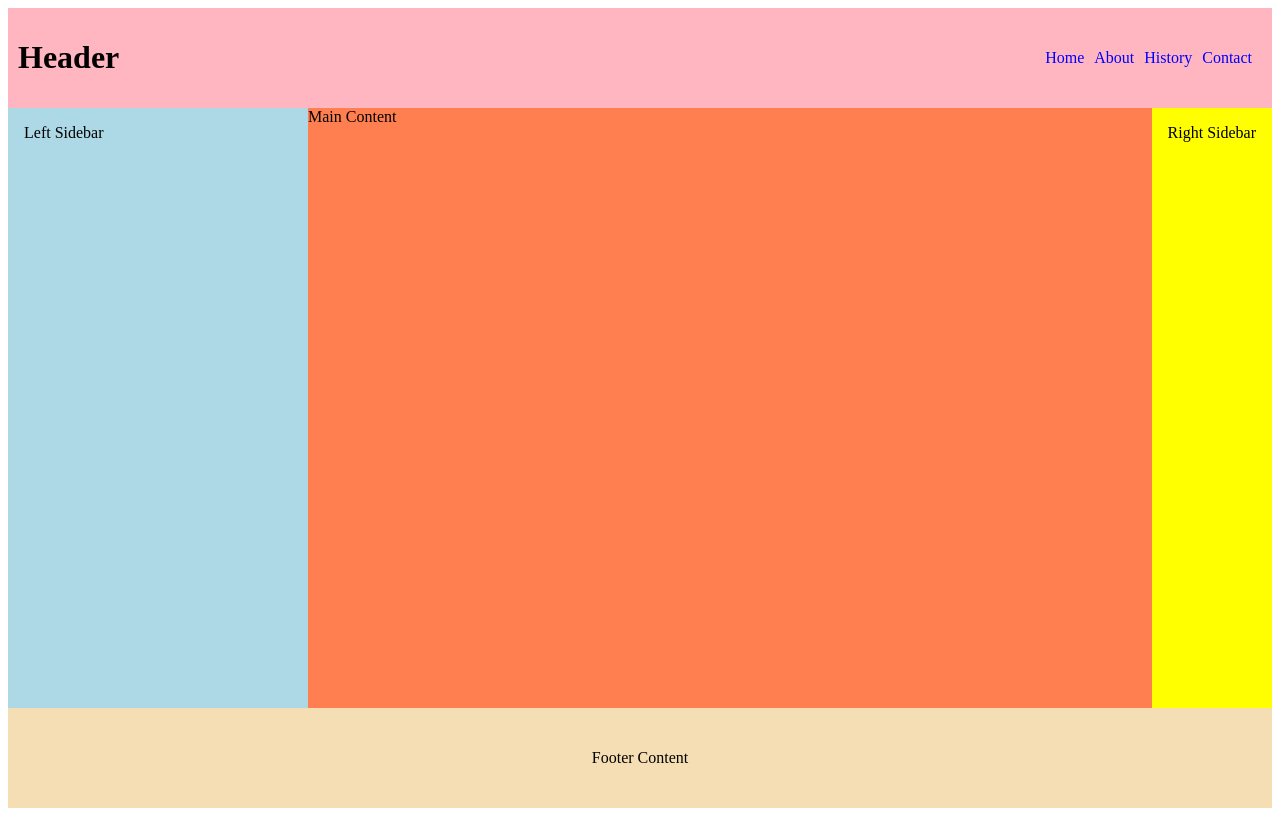
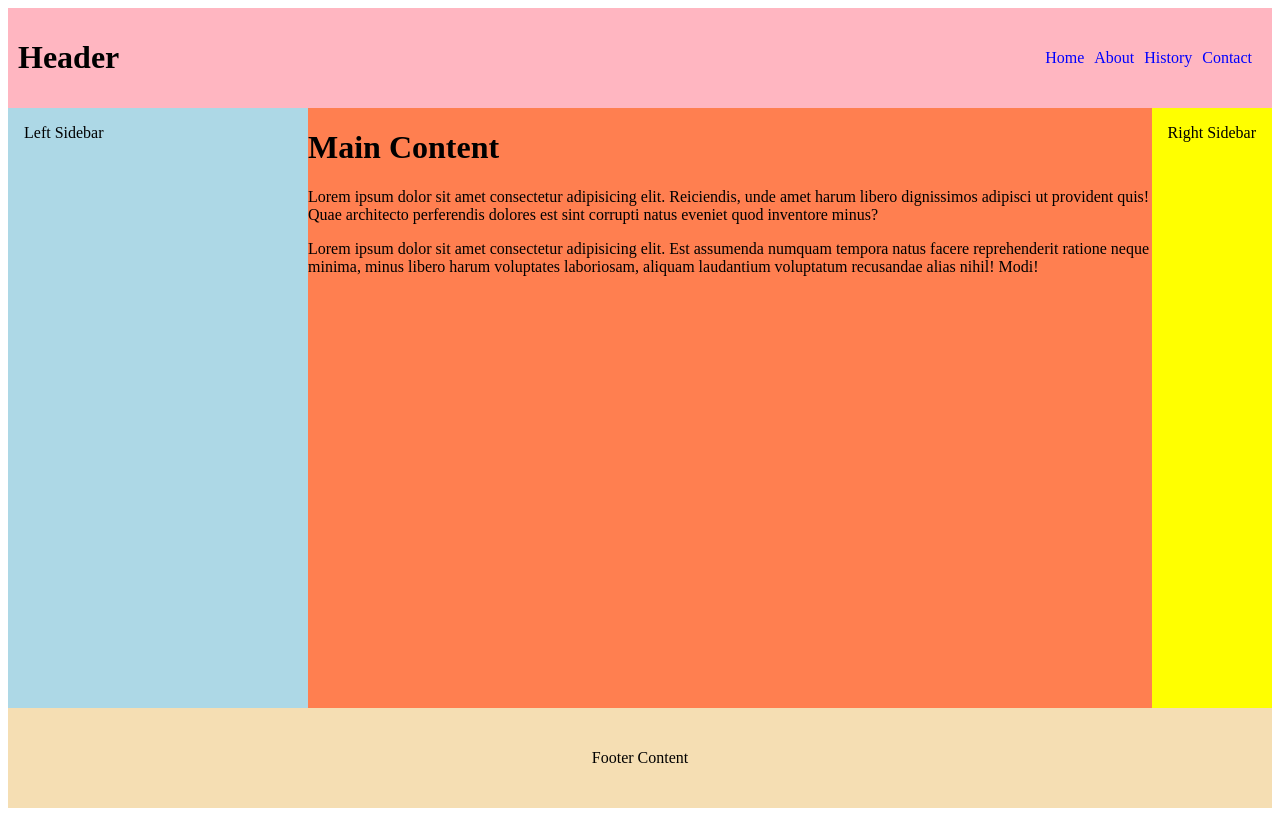
Before and after one commit to ldswaiwai/wdd131, a plain HTML site: page week01/basic-layout.html in a window 1280 px wide. Drawn offline with Linux system fonts and the light colour scheme.

Commit message:
2nd attempt layout

```diff
--- a/week01/basic-layout.html
+++ b/week01/basic-layout.html
@@ -4,7 +4,7 @@
     <meta charset="UTF-8">
     <meta http-equiv="X-UA-Compatible" content="IE=edge">
     <meta name="viewport" content="width=device-width, initial-scale=1.0">
-    <title>Document</title>
+    <title>WDD131-Gloria Lau</title>
     <link rel="stylesheet" href="styles/layout.css">
 </head>
 <body>
@@ -18,7 +18,11 @@
         </nav>
     </header>
     <div class="left-sidebar" contenteditable>Left Sidebar</div>
-    <main contenteditable>Main Content</main>
+    <main contenteditable>
+        <h1 contenteditable>Main Content</h1>
+        <p>Lorem ipsum dolor sit amet consectetur adipisicing elit. Reiciendis, unde amet harum libero dignissimos adipisci ut provident quis! Quae architecto perferendis dolores est sint corrupti natus eveniet quod inventore minus?</p>
+        <p>Lorem ipsum dolor sit amet consectetur adipisicing elit. Est assumenda numquam tempora natus facere reprehenderit ratione neque minima, minus libero harum voluptates laboriosam, aliquam laudantium voluptatum recusandae alias nihil! Modi!</p>
+    </main>
     <div class="right-sidebar" contenteditable>Right Sidebar</div>
     <footer contenteditable>Footer Content</footer>
 </body>
```
